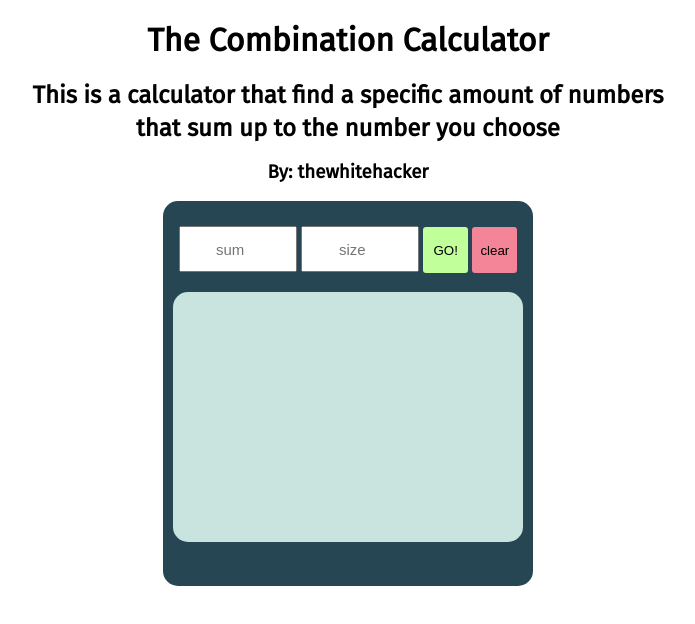
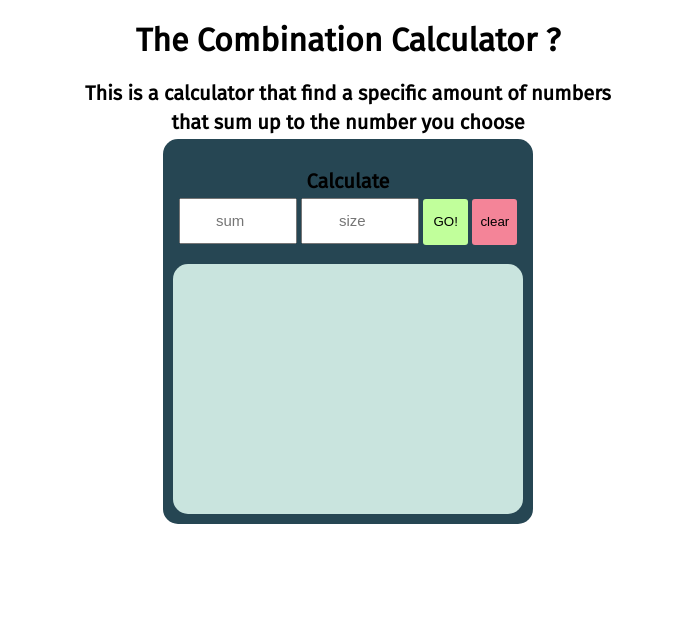
Before and after one commit to TheWhiteHackers/Combination_Calculator, a plain HTML site: page index.html in a window 1280 px wide. Shown: the whole page, without its empty margins (292-987 px from the left). Drawn offline with Linux system fonts and the light colour scheme.

Commit message:
continuing

```diff
--- a/index.html
+++ b/index.html
@@ -7,14 +7,22 @@
     <link rel="stylesheet" href="style.css">
 </head>
 <body>
+
+<div id="shadow"></div>
     <center>
 
-        <h1>The Combination Calculator</h1>
-        <h2>This is a calculator that find a specific amount of numbers</h2>
-        <h2>that sum up to the number you choose</h2>
-        <h3>By: thewhitehacker</h3>
+        <h1>The Combination Calculator <span>?</span></h1>
+
+        <div id="explain">
+            <h2>This is a calculator that find a specific amount of numbers</h2>
+            <h2>that sum up to the number you choose</h2>
+        </div>
+
+        <!-- <h3>By: thewhitehacker</h3> -->
 
         <div id="thecal">
+
+            <h2>Calculate</h2>
 
             <input type="number" id="quantity" placeholder="sum" class="numbox">
             <input type="number" id="quantity" placeholder="size" class="numbox">
--- a/style.css
+++ b/style.css
@@ -4,6 +4,7 @@ body{
 }
 h2{
     margin: 5px;
+    font-size: 20px;
 }
 #thecal{
     height: 350px;
```
